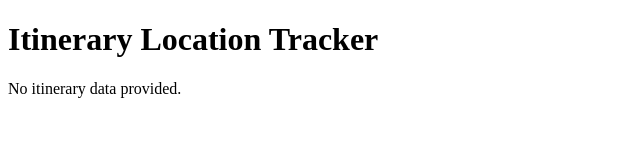
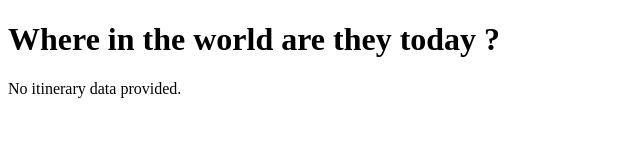
Before and after one commit to avb1989/avb1989.github.io, a plain HTML site: page index.html in a window 1280 px wide. Shown: the whole page, without its empty margins (0-640 px from the left). Drawn offline with nearby package versions, Linux system fonts and the light colour scheme.

Commit message:
Change title.

```diff
--- a/index.html
+++ b/index.html
@@ -4,10 +4,10 @@
   <meta charset="UTF-8">
   <meta name="viewport" content="width=device-width, initial-scale=1.0">
   <script src="https://cdnjs.cloudflare.com/ajax/libs/moment.js/2.29.4/moment-with-locales.min.js" integrity="sha512-42PE0rd+wZ2hNXftlM78BSehIGzezNeQuzihiBCvUEB3CVxHvsShF86wBWwQORNxNINlBPuq7rG4WWhNiTVHFg==" crossorigin="anonymous" referrerpolicy="no-referrer"></script>
-  <title>Itinerary Location Tracker</title>
+  <title>Where in the world are they ?</title>
 </head>
 <body>
-  <h1>Itinerary Location Tracker</h1>
+  <h1>Where in the world are they today ?</h1>
 
   <script>
     // Function to extract the URL parameter by name
```
